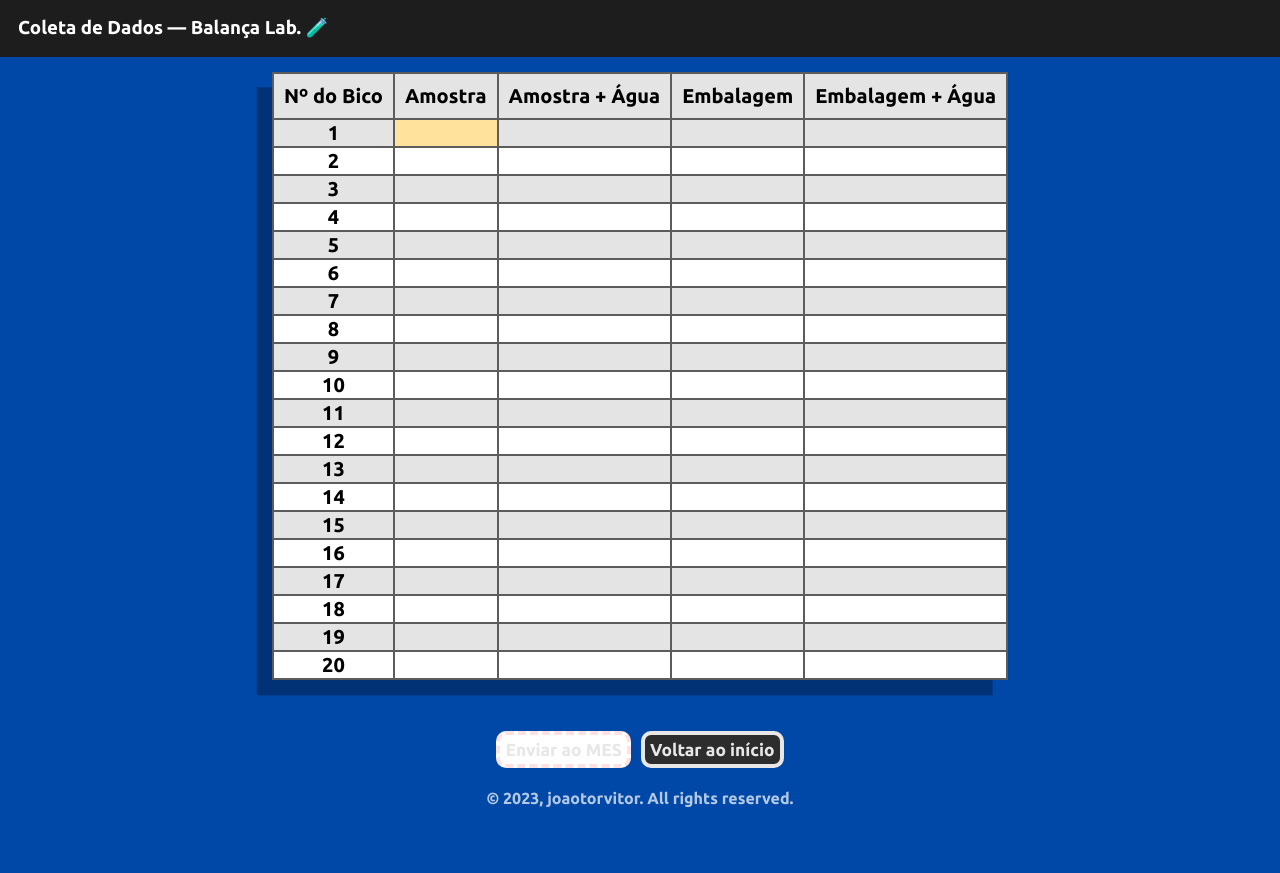
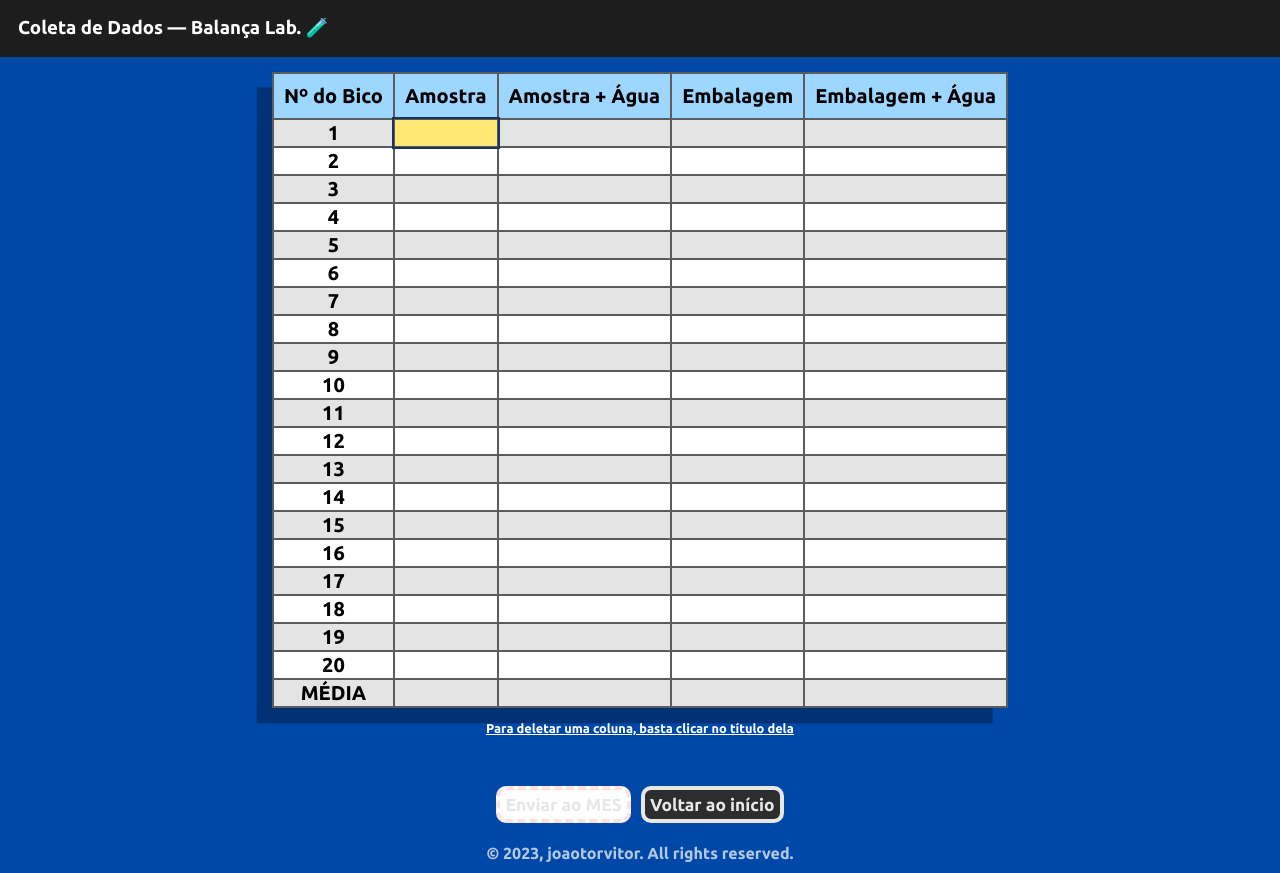
Before and after one commit to dev-joaovitor/balance-lab, a React (Vite) app: page /table in a window 1280 px wide. Before the commit the page ends 818 px from the top, so only its background shows below. Built offline with nearby package versions, Linux system fonts and the light colour scheme; no server answers.

Commit message:
new: average calc and delete column data

```diff
--- a/src/App.jsx
+++ b/src/App.jsx
@@ -3,7 +3,6 @@ import { useEffect, useState } from 'react';
 import { Route, Routes } from 'react-router-dom'
 import Home from './pages/Home';
 import Table from './pages/Table';
-import { Link } from 'react-router-dom';
 
 const ws = new WebSocket("ws://localhost:6969/");
 
--- a/src/pages/Table.css
+++ b/src/pages/Table.css
@@ -41,7 +41,12 @@ table {
 }
 
 th {
+  background-color: rgb(157, 214, 255);
   padding: 10px;
+}
+
+th:nth-child(n+2) {
+  cursor: pointer;
 }
 
 table {
@@ -111,8 +116,16 @@ td {
   background-color: rgb(255, 255, 255);
 }
 
+#observation {
+  color: white;
+  font-size: 80%;
+  text-decoration: underline;
+  text-align: center;
+}
+
 .current-row .current-column {
-  background-color: rgb(255, 227, 157);
+  background-color: rgb(255, 232, 117);
+  outline: 2px solid rgb(24, 52, 89);
 }
 
 @media only screen and (orientation: portrait) {
--- a/src/pages/Table.jsx
+++ b/src/pages/Table.jsx
@@ -21,7 +21,7 @@ export default function Table({userData, ws}) {
   const tableInit = [""];
   for (let i = 1; i <= 20; i++) {
     tableInit.push({
-      "id": i,
+      "title": i,
       "weight1": "",
       "weight2": "",
       "weight3": "",
@@ -29,43 +29,63 @@ export default function Table({userData, ws}) {
     });
   }
 
+  tableInit.push({
+    "title": "MÉDIA"
+  })
+
   const navigate = useNavigate();
 
-  const [weights, setWeights]        = useState([]), //weight storage
+  const [weights, setWeights]        = useState({p1: [], p2: [], p3: [], p4: []}), //weight storage
         [rows, setRows]              = useState(tableInit), //table storage
-        [current, setCurrent]        = useState({Row: 1, Column: 1}), //table coord storage
+        [current, setCurrent]        = useState({Row: 1, Column: 1, Completed: []}), //table coord storage
         [notReady, setNotReady]      = useState(true), //button status
         [buttonText, setbuttonText]  = useState("Enviar ao MES"); //button status
 
 
   const addWeight = (weight) => {
+    weight = parseFloat(weight);
+
     //if the table is finished, don"t accept more values
-    if (notReady === false) return (ws.send("stop"),
+    if (notReady === false && current.Column === 5) return (ws.send("stop"),
     alert("Tabela já finalizada, envie os dados!"));
 
-    console.log(current);
+    //add weight to table
+    if (rows[current.Row][`weight${current.Column}`] !== "") {
+      if (current.Completed.includes(current.Column)) {
+        current.Column++;
+      }
 
-    //add weight to table
-    rows[current.Row]["weight" + current.Column] = weight;
+      current.Row = weights[`p${current.Column}`].length + 1;
+      setCurrent(current);
+    }
+
+    rows[current.Row][`weight${current.Column}`] = weight;
 
     //store the weights in the array
-    weights.push(weight);
+    weights[`p${current.Column}`].push(weight);
     setWeights(weights);
 
     //store the table values
     setRows([...rows]);
 
+    //average logic
+    rows[21][`weight${current.Column}`] = (weights[`p${current.Column}`]
+                                          .reduce((acc, cur) => acc + cur, 0)/current.Row)
+                                          .toFixed(2);
+
     //water columns are limited by 6 rows
     if (!(current.Column % 2) && current.Row === 6) {
       rows.map((row, idx) => {
-        idx > 6 && (row["weight" + current.Column] = "---");
-      })
+        idx > 6 && idx < 21 && (row[`weight${current.Column}`] = "---");
+      });
       current.Row = 20;
       setCurrent(current);
     }
 
+
     //row 20 means the end of a column
     if (current.Row === 20) {
+      current.Completed.push(current.Column);
       current.Row = 1;
       current.Column++;
 
@@ -80,7 +100,7 @@ export default function Table({userData, ws}) {
     return setCurrent(current);
   }
 
-  const sendWeights = () => {
+  const sendData = () => {
     if (notReady) return alert("Não foi possível enviar, verifique os campos!");
 
     setbuttonText("Enviado!");
@@ -92,6 +112,22 @@ export default function Table({userData, ws}) {
 
   const backHome = () => navigate("/")
 
+
+  const clearColumn = (col) => {
+    weights[`p${col}`] = [];
+    setWeights(weights);
+
+    rows.map((row, idx) => idx > 0 && (row["weight" + col] = ""));
+    setRows([...rows]);
+
+    current.Completed = current.Completed.filter(e => e !== col);
+    current.Row = 1;
+    current.Column = col;
+    setCurrent(current);
+
+    return setNotReady(true);
+  }
+
   ws.onmessage = (msg) => addWeight(msg.data); //receiving data from backend
 
   return (
@@ -101,17 +137,17 @@ export default function Table({userData, ws}) {
       <thead>
         <tr>
           <th>Nº do Bico</th>
-          <th>Amostra</th>
-          <th>Amostra + Água</th>
-          <th>Embalagem</th>
-          <th>Embalagem + Água</th>
+          <th onClick={() => clearColumn(1)}>Amostra</th>
+          <th onClick={() => clearColumn(2)}>Amostra + Água</th>
+          <th onClick={() => clearColumn(3)}>Embalagem</th>
+          <th onClick={() => clearColumn(4)}>Embalagem + Água</th>
         </tr>
       </thead>
       <tbody>
         {
           rows.slice(1).map((row, idx) => (
-            <tr key={idx} className={current.Row === row.id ? "current-row" : ""}>
-              <td>{row.id}</td>
+            <tr key={idx} className={current.Row === row.title ? "current-row" : ""}>
+              <td>{row.title}</td>
               <td className={current.Column === 1 ? "current-column" : ""}>{row.weight1}</td>
               <td className={current.Column === 2 ? "current-column" : ""}>{row.weight2}</td>
               <td className={current.Column === 3 ? "current-column" : ""}>{row.weight3}</td>
@@ -122,8 +158,9 @@ export default function Table({userData, ws}) {
       </tbody>
     </table>
   </div>
+    <p id="observation">Para deletar uma coluna, basta clicar no título dela</p>
   <div className="send-btn-container">
-  <button onClick={sendWeights} className="send-btn" disabled={notReady}>{buttonText}</button>
+  <button onClick={sendData} className="send-btn" disabled={notReady}>{buttonText}</button>
   <button onClick={backHome} className="back-btn">Voltar ao início</button>
   </div>
     </>
```
Also changed, not shown: 1 other file (tests, documents, lock files or other folders).
